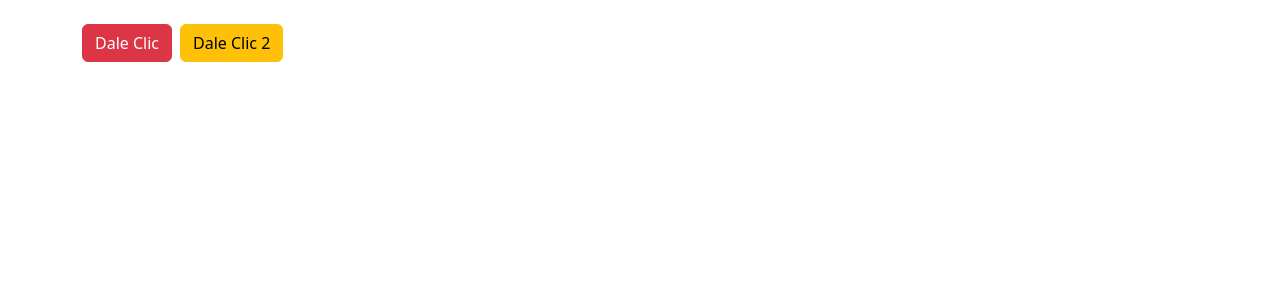
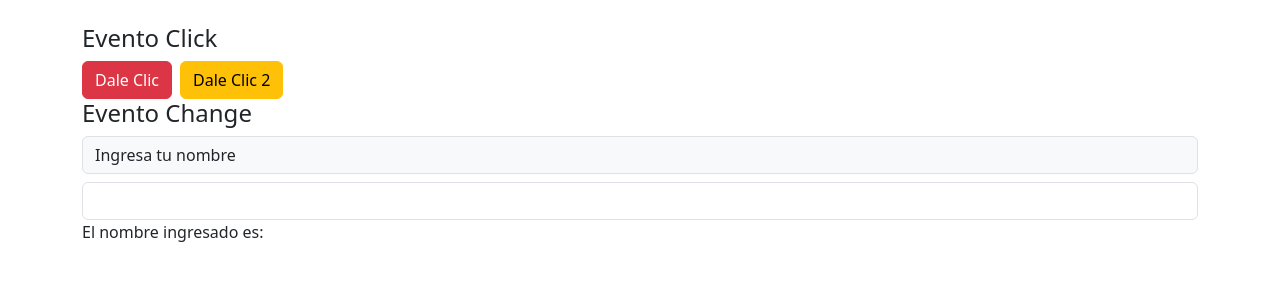
Before and after one commit to Jaczibeth/EjerciciosProgramacion, a Vue app: page / in a window 1280 px wide. Shown: the top 300 px of the page. Built offline with nearby package versions, Linux system fonts and the light colour scheme.

Commit message:
Creando un segundo evento

```diff
--- a/src/components/Eventos/Eventos.vue
+++ b/src/components/Eventos/Eventos.vue
@@ -2,22 +2,40 @@
  <div class="container">
     <div class="row mt-4">
         <div>
+            <h4> Evento Click</h4>
             <button @click="Click" class="btn btn-danger"  type="button">Dale Clic</button>
             <button @click="soyButon" class="btn btn-warning mx-2"  type="button">Dale Clic 2</button>
         </div>
-
+        <div>
+            <h4> Evento Change</h4>
+           <label class="input-group-text"   far="">Ingresa tu nombre </label>
+           <input  class="form-control mt-2" type="text" id="nombre" @change="nombreE">
+           <p> El nombre ingresado es: <strong>{{ nombre }}</strong></p>
+        </div>
     </div>
      </div>
 </template>
 <script>
 export default {
+    data(){
+        return{
+            nombre:''
+
+        }
+        },
     methods:{
         Click(){
             alert("Gracias por darle clic")
         },
         soyButon(){
             alert("soy un boton")
+        },
+        nombreE(event){
+            this.nombre = event.target.value
+
         }
+
+
     }
 }
 </script>
```
